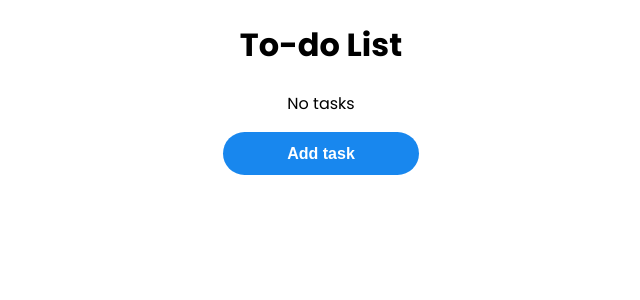
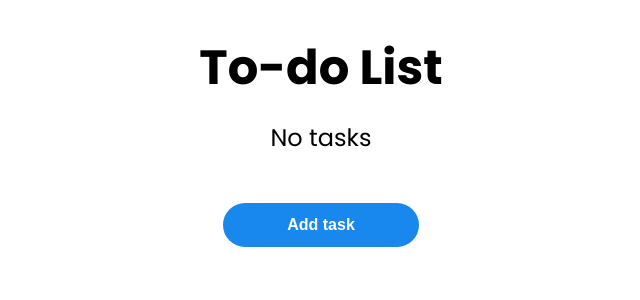
Before and after one commit to rfqol/to-do-list, a React (Create React App) app: page / in a window 1280 px wide. Shown: the top 300 px of the page, without its empty margins (319-959 px from the left). Built offline with nearby package versions, Linux system fonts and the light colour scheme.

Commit message:
More styling

```diff
--- a/src/App.css
+++ b/src/App.css
@@ -11,6 +11,16 @@ body {
   text-align: center;
 }
 
+.title {
+  font-size: 48px;
+  margin: 2rem 0 1rem;
+}
+
+.subtitle {
+  font-size: 24px;
+  margin: 0 0 3rem;
+}
+
 .list {
   padding: 0;
   list-style: none;
@@ -20,6 +30,7 @@ body {
 .list__item {
   display: flex;
   justify-content: space-between;
+  margin-bottom: 1rem;
 }
 
 .item-check {
--- a/src/App.js
+++ b/src/App.js
@@ -37,13 +37,13 @@ function App() {
 
   return (
     <div className="App">
-      <h1>To-do List</h1>
+      <h1 className="title">To-do List</h1>
       {tasks.length ? (
-        <p>
+        <p className="subtitle">
           {completedTasksCount}/{tasks.length} completed
         </p>
       ) : (
-        <p>No tasks</p>
+        <p className="subtitle">No tasks</p>
       )}
       <ul className="list">
         {tasks.map(task => (
@@ -66,7 +66,8 @@ function App() {
                     if (!e.target.innerText) {
                       deleteTask(task);
                     }
-                    tasks.find(t => t.id == task.id).title = e.target.innerText;
+                    tasks.find(t => t.id === task.id).title =
+                      e.target.innerText;
                   }}
                 >
                   {task.title}
```
